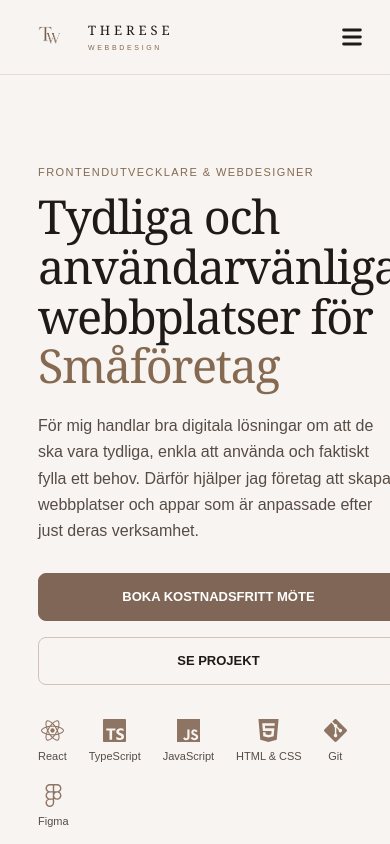
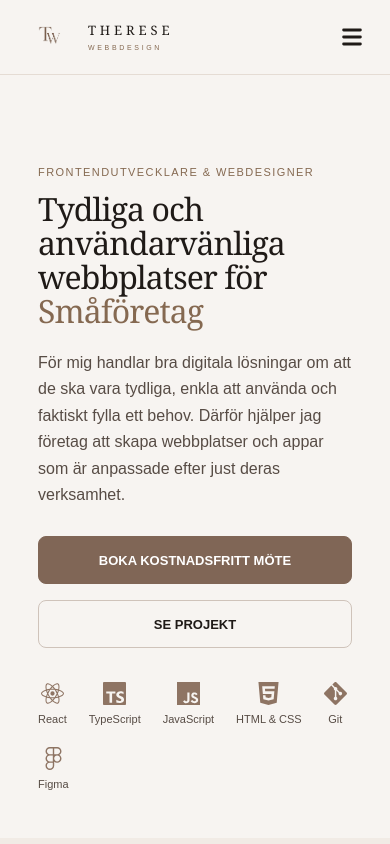
Before and after one commit to Thela1989/therese-webbdesign, a React (Vite) app: page / in a window 390 px wide. Shown: the top 844 px of the page. Built offline with nearby package versions, Linux system fonts and the light colour scheme.

Commit message:
style: change font

```diff
--- a/src/Hero.css
+++ b/src/Hero.css
@@ -207,7 +207,7 @@
   }
 
   .hero__title {
-    font-size: clamp(40px, 12vw, 56px);
+    font-size: clamp(32px, 6vw, 48px);
     line-height: 1.06;
   }
 
```
